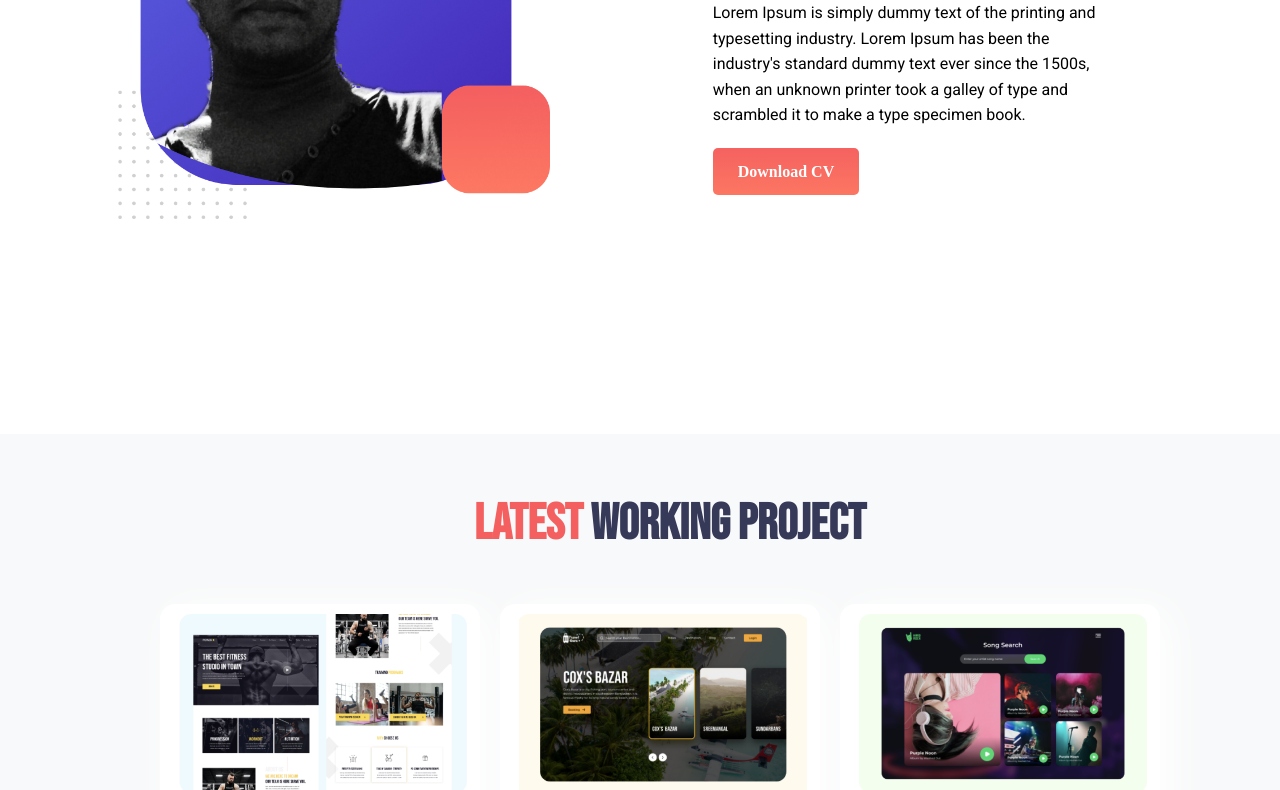
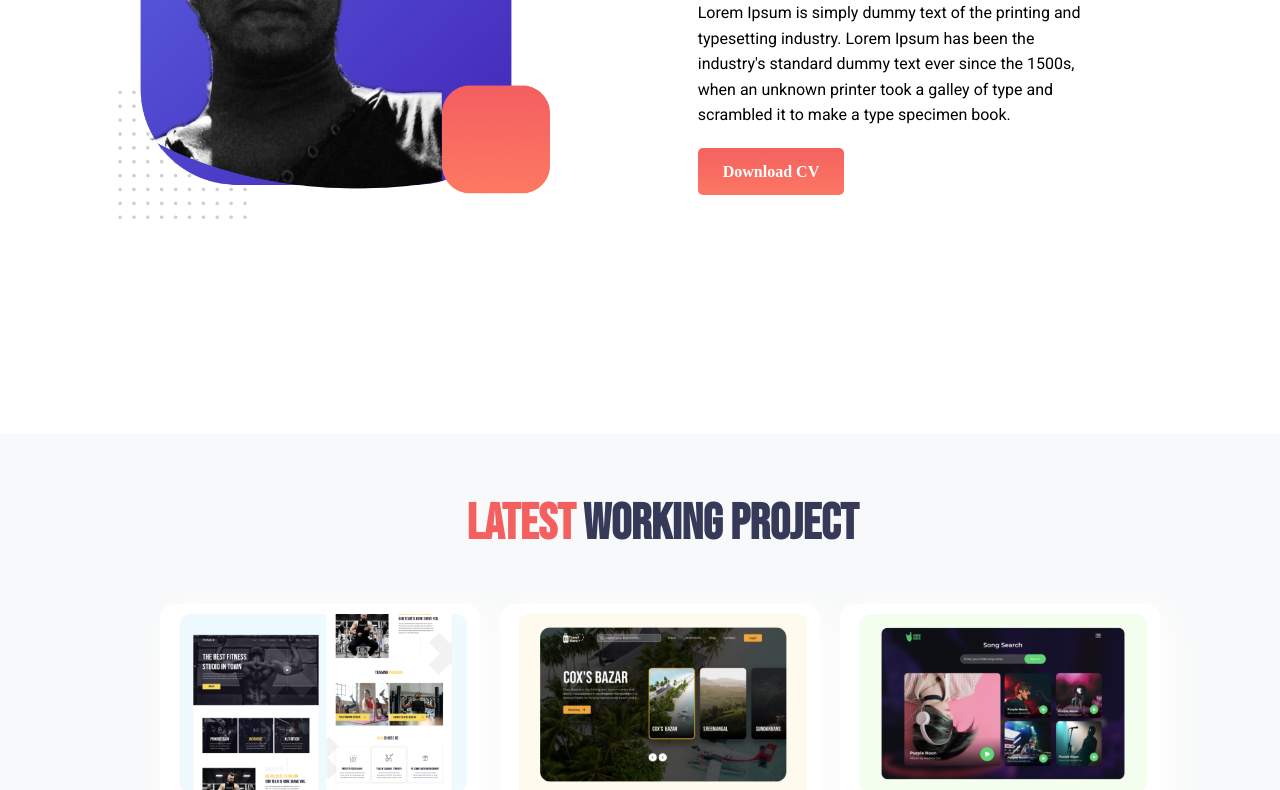
Before and after one commit to sakhawathossensadi/personal-portfolio, a plain HTML site: page index.html in a window 1280 px wide. Shown: the part 827-1617 px from the top of the page. Drawn offline with Linux system fonts and the light colour scheme.

Commit message:
portfolio

```diff
--- a/style.css
+++ b/style.css
@@ -23,7 +23,7 @@ body
 {
     color: #363958;
     font-family: 'Bebas Neue', cursive;
-    margin-left: 60px;
+    margin-left: 45px;
 }
 .header-sizeh1
 {
@@ -37,7 +37,7 @@ body
 {
     color: black;
     font-family: 'Roboto', sans-serif;
-    margin-left: 60px;
+    margin-left: 45px;
     line-height: 1.6;
 }
 .link-button
@@ -48,7 +48,7 @@ body
     border-radius: 5px;
     color: white;
     font-weight: 700;
-    margin-left: 60px;
+    margin-left: 45px;
 }
 section
 {
```
